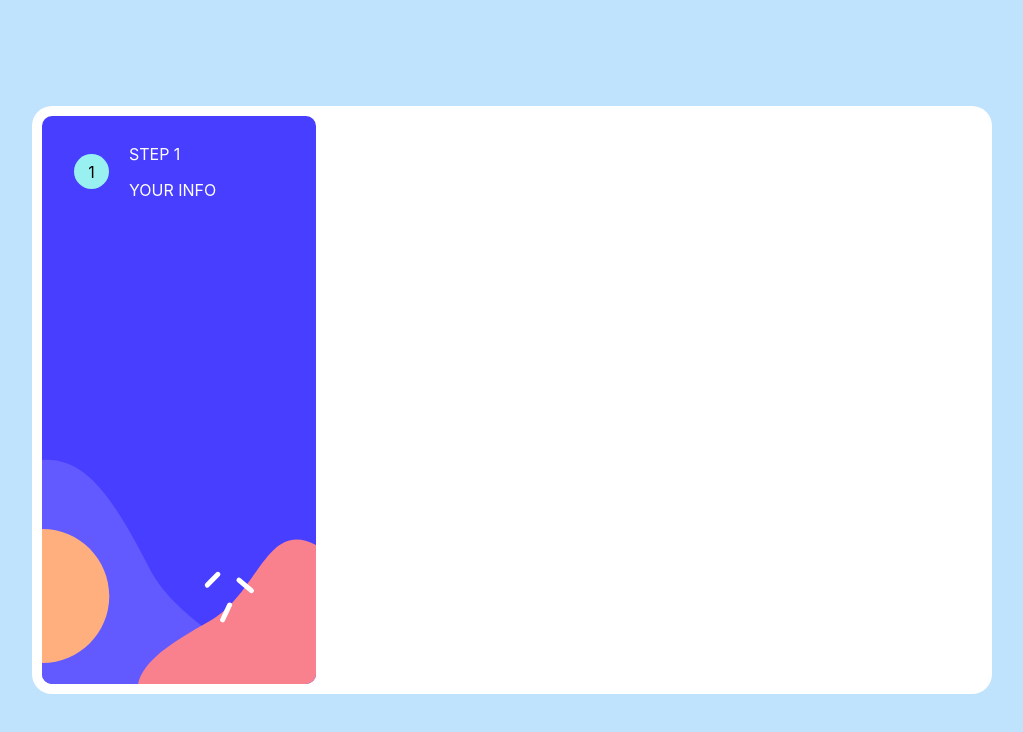
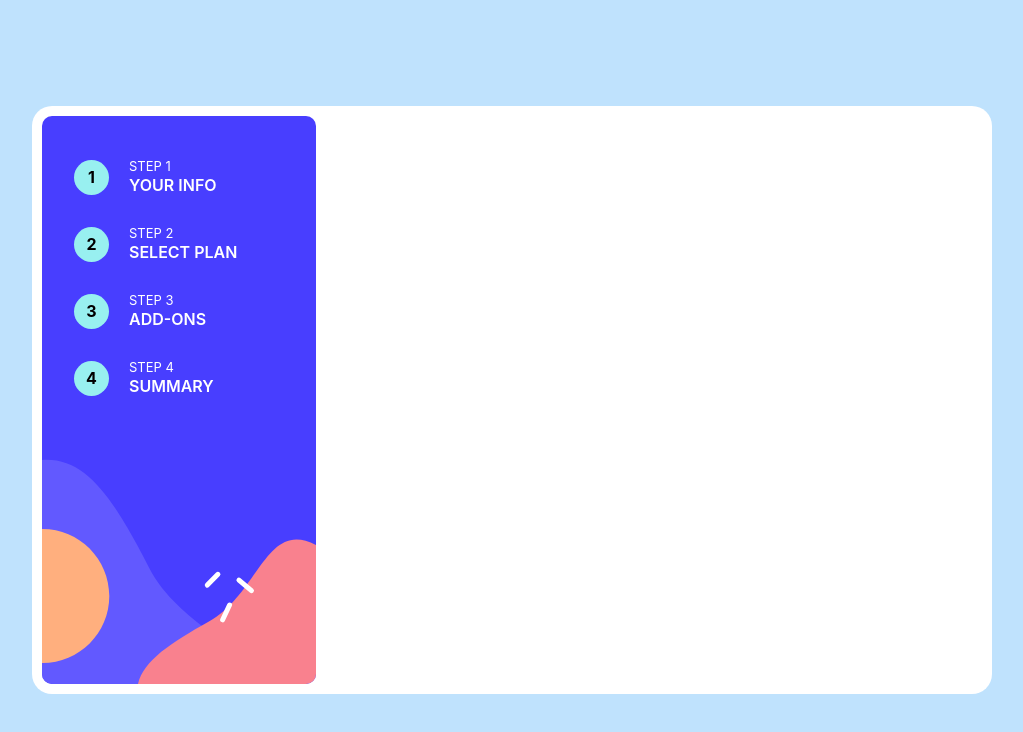
Before and after one commit to therealtmmy/multi-step-form, a React (Create React App) app: page / in a window 1280 px wide. Shown: the top 732 px of the page, without its empty margins (128-1151 px from the left). Built offline with nearby package versions, Linux system fonts and the light colour scheme.

Commit message:
Building the Navs

```diff
--- /dev/null
+++ b/src/Components/Bars.css
@@ -0,0 +1,39 @@
+
+.FirstBar {
+    display: flex;
+    flex-direction: column;
+
+    margin-top: -34em;
+
+    margin-left: 2em;
+    }
+
+    .Row {
+        display: flex;
+        align-items: center;
+        gap: 20px;
+    }
+
+    .Number {
+        display: flex;
+    align-items: center;
+    justify-content: center;
+        background-color: rgb(152, 240, 240);
+        color: black;
+        border-radius: 100%;
+        width: 35px;
+        height: 35px;
+        font-weight: 700;
+    }
+
+    .Step {
+        line-height: 3px;
+    }
+
+    .Step > :first-child {
+        font-size: 13px;
+    }
+
+    .Step > :nth-child(2) {
+        font-weight: 600;
+    }
--- /dev/null
+++ b/src/Components/Bars.jsx
@@ -0,0 +1,48 @@
+import React from "react";
+import "./Bars.css";
+
+const Bars = () => {
+  const bars = [
+    {
+      number: "1",
+      step: "STEP 1",
+      content: "YOUR INFO",
+    },
+
+    {
+      number: "2",
+      step: "STEP 2",
+      content: "SELECT PLAN",
+    },
+
+    {
+      number: "3",
+      step: "STEP 3",
+      content: "ADD-ONS",
+    },
+
+    {
+      number: "4",
+      step: "STEP 4",
+      content: "SUMMARY",
+    },
+  ];
+
+  console.log(bars);
+  return (
+    <div className="FirstBar">
+      {bars.map((value) => (
+        <div className="Row">
+          <p className="Number">{value.number}</p>
+          <div className="Step">
+            {" "}
+            <p>{value.step}</p>
+            <p>{value.content}</p>
+          </div>{" "}
+        </div>
+      ))}
+    </div>
+  );
+};
+
+export default Bars;
--- a/src/Components/Sidebar.css
+++ b/src/Components/Sidebar.css
@@ -5,22 +5,3 @@
     margin-left: 10px;
     margin-top: 10px;
 }
-
-.FirstBar {
-display: flex;
-align-items: center;
-margin-top: -35em;
-gap: 20px;
-margin-left: 2em;
-}
-
-.Number {
-    display: flex;
-align-items: center;
-justify-content: center;
-    background-color: rgb(152, 240, 240);
-    color: black;
-    border-radius: 100%;
-    width: 35px;
-    height: 35px;
-}
--- a/src/Components/Sidebar.jsx
+++ b/src/Components/Sidebar.jsx
@@ -1,5 +1,6 @@
 import React from "react";
 import "./Sidebar.css";
+import Bars from "./Bars";
 
 const Sidebar = () => {
   return (
@@ -48,14 +49,9 @@ const Sidebar = () => {
           />
         </g>
       </svg>
-      <div className="FirstBar">
-        <p className="Number">1</p>
 
-        <div>
-          {" "}
-          <p>STEP 1</p>
-          <p>YOUR INFO</p>
-        </div>
+      <div>
+        <Bars />
       </div>
     </div>
   );
```
